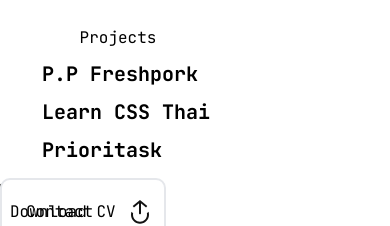
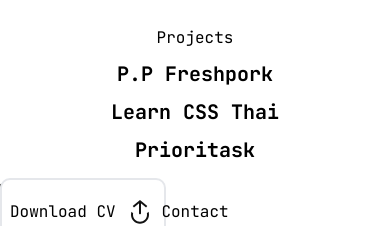
Before and after one commit to Chanawin-kmpn/portfolio-rework, a Next.js app: page / in a window 390 px wide. Both pictures are taken after a click on the button 338 px from the left and 64 px from the top of the page. Shown: the part 339-565 px from the top of the page. Built offline with nearby package versions, Linux system fonts and the light colour scheme; a web font is replaced by a local one.

Commit message:
update: update mobile link project

```diff
--- a/components/Navbar/MobileNav.tsx
+++ b/components/Navbar/MobileNav.tsx
@@ -48,17 +48,17 @@ const MobileNav = () => {
 					{navLinks.map((link) => (
 						<div
 							key={link.label}
-							className="flex-column gap-[10px] self-start p-[10px]"
+							className="flex-column w-full gap-[10px] self-start p-[10px]"
 							onClick={() => setIsOpen(false)}
 						>
 							<ScrollLink href={link.route} isMobile={true}>
 								{link.label}
 							</ScrollLink>
 							{link.route === 'projects' && (
-								<div className="flex-column  text-dark200_light800  gap-[10px] text-xl font-bold">
+								<div className="flex-column text-dark200_light800 gap-[10px] text-xl font-bold">
 									{projects.map((project) => (
-										<div className="ml-4" key={project.id}>
-											<Link href={`/projects/${project.id}`} key={project.id}>
+										<div className="mx-auto" key={project.id}>
+											<Link href={`/projects/${project.slug}`} key={project.id}>
 												{project.name}
 											</Link>
 										</div>
```
